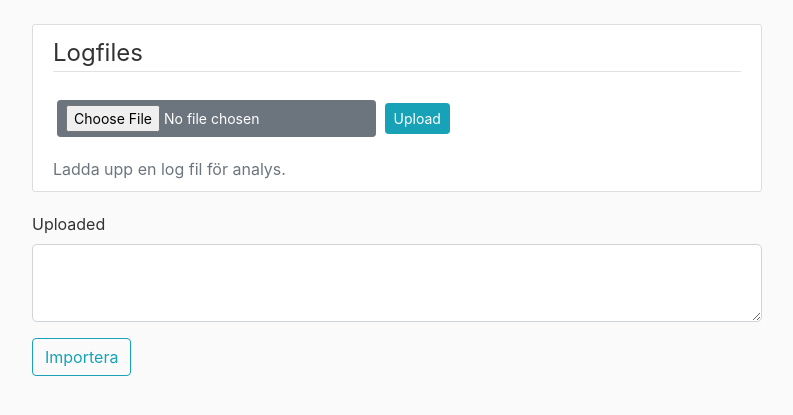
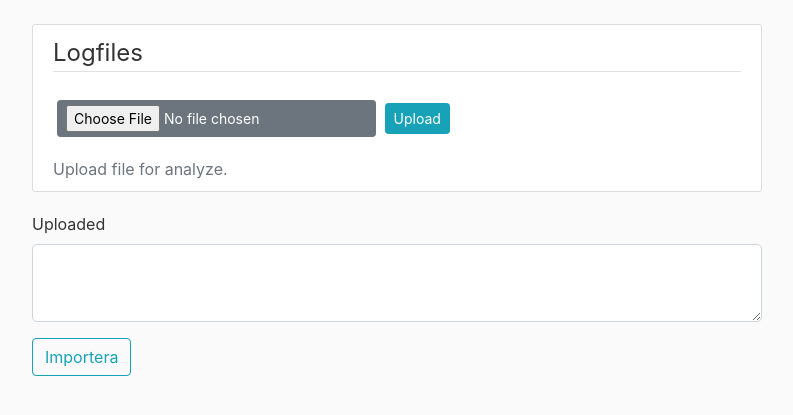
Before and after one commit to Majkelkej/FlaskTools, a Flask app: page / in a window 1280 px wide. Shown: the part 56-471 px from the top of the page, without its empty margins (53-846 px from the left). Run offline with Flask 2, Linux system fonts and the light colour scheme; some libraries are stand-ins or nearby versions.

Commit message:
Language corrections

```diff
--- a/flasktools/templates/home.html
+++ b/flasktools/templates/home.html
@@ -9,8 +9,7 @@
             <input class="btn btn-info btn-sm" type=submit value=Upload>
       </fieldset>
 
-    <a class="text-muted">Ladda upp en log fil för analys.  </br>
-    </a>
+    <a class="text-muted">Upload file for analyze.</a></br>
   </div>
         <div class="form-group">
           {{ form.uploaded.label(class="form-control-label") }}
```
